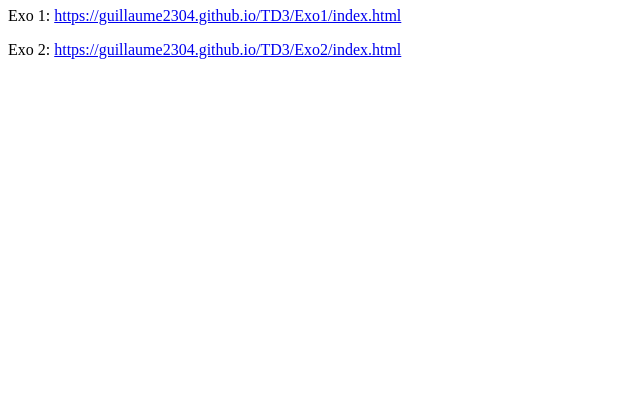
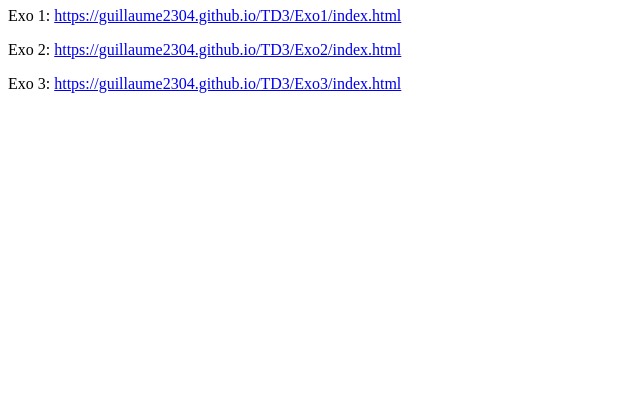
Before and after one commit to Guillaume2304/Guillaume2304.github.io, a plain HTML site: page index.html in a window 1280 px wide. Shown: the part 405-800 px from the top of the page, without its empty margins (0-640 px from the left). Drawn offline with Linux system fonts and the light colour scheme.

Commit message:
lien ex3 td3

```diff
--- a/index.html
+++ b/index.html
@@ -17,5 +17,6 @@
         <h1>TD3</h1>
         <p>Exo 1: <a href="https://guillaume2304.github.io/TD3/Exo1/index.html">https://guillaume2304.github.io/TD3/Exo1/index.html</a><br/></p>
         <p>Exo 2: <a href="https://guillaume2304.github.io/TD3/Exo2/index.html">https://guillaume2304.github.io/TD3/Exo2/index.html</a><br/></p>
+        <p>Exo 3: <a href="https://guillaume2304.github.io/TD3/Exo3/index.html">https://guillaume2304.github.io/TD3/Exo3/index.html</a><br/></p>
 
     </body>
```
